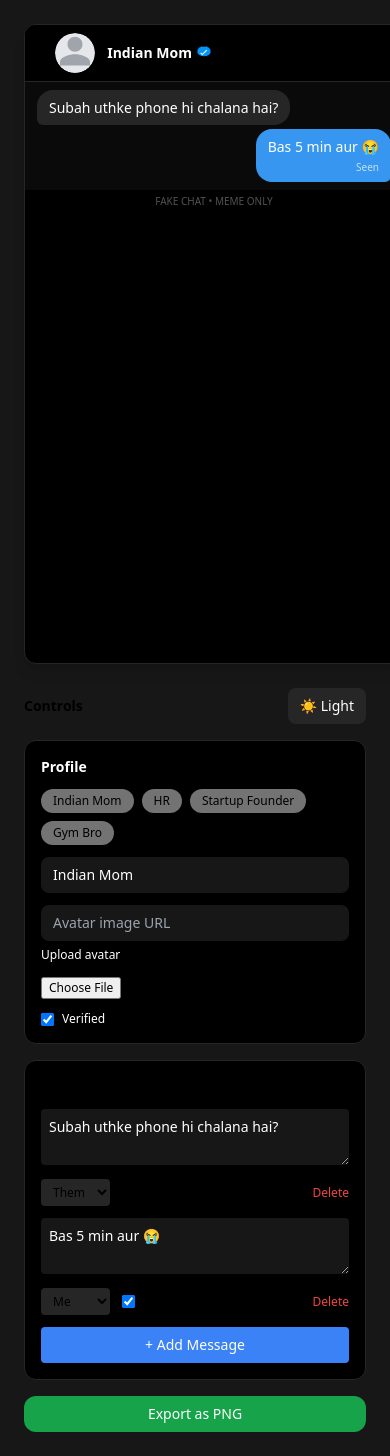
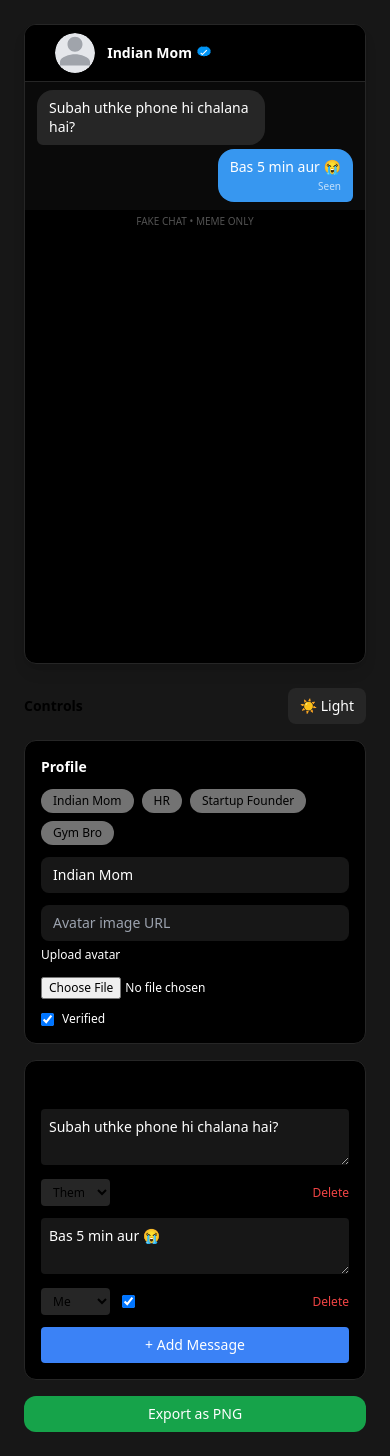
Before and after one commit to jhalucky/chatxmeme, a React (Vite) app: page / in a window 390 px wide. Built offline with nearby package versions, Linux system fonts and the light colour scheme.

Commit message:
file added

```diff
--- a/src/components/controls/ProfileEditor.tsx
+++ b/src/components/controls/ProfileEditor.tsx
@@ -62,7 +62,7 @@ const ProfileEditor = ({ profile, setProfile }: Props) => {
 <input
   type="file"
   accept="image/*"
-  className="text-xs"
+  className="text-xs dark:text-white"
   onChange={async (e) => {
     const file = e.target.files?.[0];
     if (!file) return;
--- a/src/pages/Home.tsx
+++ b/src/pages/Home.tsx
@@ -23,7 +23,9 @@ const Home = () => {
 
   return (
     <div className="min-h-screen grid grid-cols-1 md:grid-cols-3 gap-6 p-6 bg-neutral-100 dark:bg-neutral-900">
+        <div className="flex justify-center md:justify-start">
       <ChatContainer profile={profile} messages={messages} />
+      </div>
 
 
 
```
